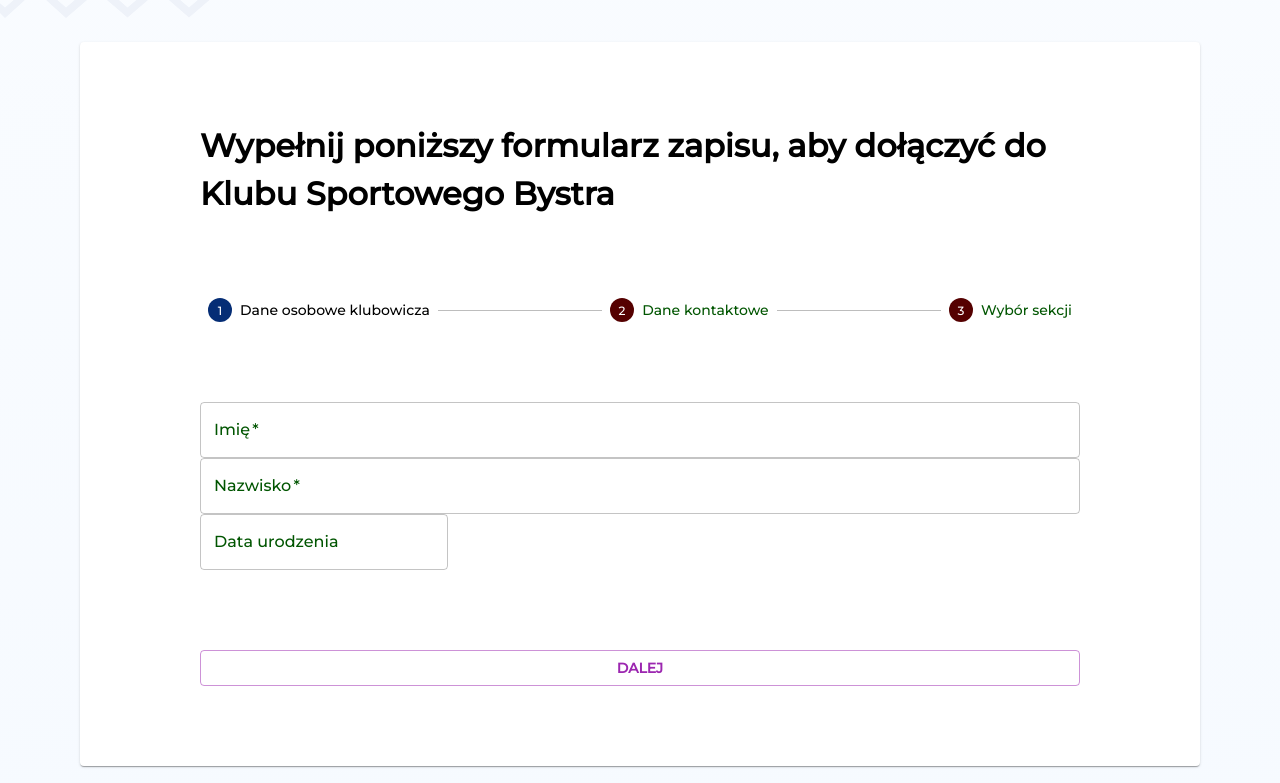
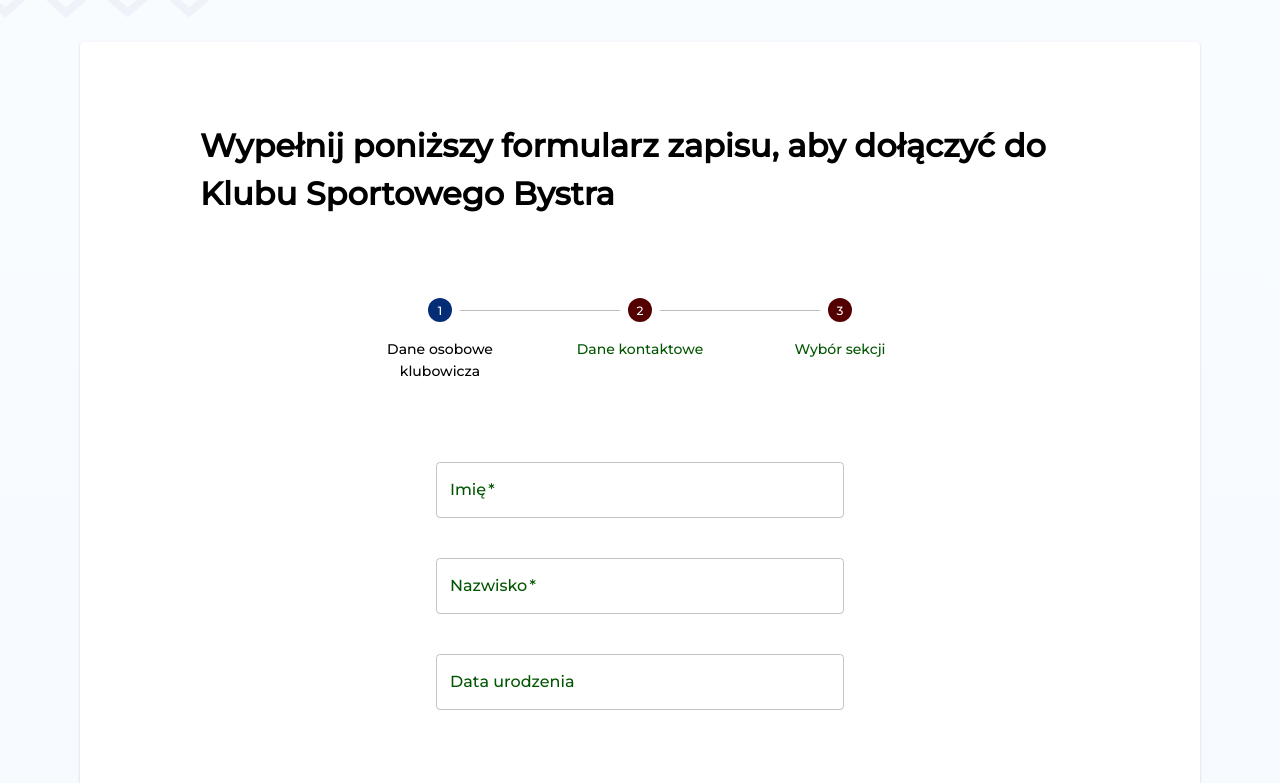
Before and after one commit to marbolba/ks-bystra, a React (Vite) app: page / in a window 1280 px wide. Shown: the part 1437-2220 px from the top of the page. Built offline with nearby package versions, Linux system fonts and the light colour scheme.

Commit message:
Add form step2

```diff
--- a/src/components/MediumGapSection/MediumGapSection.styled.tsx
+++ b/src/components/MediumGapSection/MediumGapSection.styled.tsx
@@ -1,9 +1,16 @@
 import { styled } from "@mui/material/styles";
 
-const MediumGapSection = styled("div")`
+type Props = {
+  alignItems?: string;
+  fullWidth?: boolean;
+};
+
+const MediumGapSection = styled("div")<Props>`
   display: flex;
   flex-direction: column;
   gap: 80px;
+  width: ${(props) => (props.fullWidth ? "100%" : "auto")};
+  align-items: ${(props) => props.alignItems || "flex-start"};
 `;
 
 export default { MediumGapSection };
--- a/src/components/MediumGapSection/MediumGapSection.tsx
+++ b/src/components/MediumGapSection/MediumGapSection.tsx
@@ -1,9 +1,15 @@
 import S from "./MediumGapSection.styled";
 
-type Props = { children: React.ReactNode };
+type Props = {
+  alignItems?: string;
+  fullWidth?: boolean;
+  children: React.ReactNode;
+};
 
-const MediumGapSection = ({ children }: Props) => (
-  <S.MediumGapSection>{children}</S.MediumGapSection>
+const MediumGapSection = ({ children, alignItems, fullWidth }: Props) => (
+  <S.MediumGapSection alignItems={alignItems} fullWidth={fullWidth}>
+    {children}
+  </S.MediumGapSection>
 );
 
 export default MediumGapSection;
--- a/src/components/SectionApply/SectionApplyForm/FormSteps/FormStep1.tsx
+++ b/src/components/SectionApply/SectionApplyForm/FormSteps/FormStep1.tsx
@@ -1,3 +1,4 @@
+import SmallGapSection from "@/components/SmallGapSection/SmallGapSection";
 import { TextField } from "@mui/material";
 import { DatePicker, LocalizationProvider } from "@mui/x-date-pickers";
 import { AdapterDayjs } from "@mui/x-date-pickers/AdapterDayjs";
@@ -12,7 +13,7 @@ type Props = {
 };
 
 const FormStep1 = ({ name, surname, birthDate, onChangeHandler }: Props) => (
-  <>
+  <SmallGapSection>
     <TextField
       label="Imię"
       name="name"
@@ -21,7 +22,6 @@ const FormStep1 = ({ name, surname, birthDate, onChangeHandler }: Props) => (
       variant="outlined"
       color="secondary"
       type="text"
-      fullWidth
       value={name}
       //   error={emailError}
     />
@@ -45,13 +45,13 @@ const FormStep1 = ({ name, surname, birthDate, onChangeHandler }: Props) => (
           onChangeHandler({
             target: {
               name: "birthDate",
-              value: selectedDate,
+              value: selectedDate?.toISOString(),
             },
           } as unknown as React.ChangeEvent<HTMLInputElement | HTMLTextAreaElement>)
         }
       />
     </LocalizationProvider>
-  </>
+  </SmallGapSection>
 );
 
 export default FormStep1;
--- /dev/null
+++ b/src/components/SectionApply/SectionApplyForm/FormSteps/FormStep2.tsx
@@ -0,0 +1,39 @@
+import SmallGapSection from "@/components/SmallGapSection/SmallGapSection";
+import { TextField } from "@mui/material";
+
+type Props = {
+  phoneNumber: string;
+  email: string;
+  onChangeHandler: (
+    e: React.ChangeEvent<HTMLInputElement | HTMLTextAreaElement>
+  ) => void;
+};
+
+const FormStep2 = ({ phoneNumber, email, onChangeHandler }: Props) => (
+  <SmallGapSection>
+    <TextField
+      label="Numer telefonu"
+      name="phoneNumber"
+      onChange={(e) => onChangeHandler(e)}
+      required
+      variant="outlined"
+      color="secondary"
+      type="tel"
+      fullWidth
+      value={phoneNumber}
+    />
+    <TextField
+      label="E-mail"
+      name="email"
+      onChange={(e) => onChangeHandler(e)}
+      required
+      variant="outlined"
+      color="secondary"
+      type="email"
+      value={email}
+      fullWidth
+    />
+  </SmallGapSection>
+);
+
+export default FormStep2;
--- /dev/null
+++ b/src/components/SectionApply/SectionApplyForm/SectionApplyForm.styled.tsx
@@ -0,0 +1,15 @@
+import { styled } from "@mui/material/styles";
+import { Stepper } from "@mui/material";
+
+const StyledStepper = styled(Stepper)`
+  width: 600px;
+`;
+
+const StyledForm = styled("form")`
+  width: 408px;
+`;
+
+export default {
+  Stepper: StyledStepper,
+  Form: StyledForm,
+};
--- a/src/components/SectionApply/SectionApplyForm/SectionApplyForm.tsx
+++ b/src/components/SectionApply/SectionApplyForm/SectionApplyForm.tsx
@@ -1,17 +1,23 @@
 import Button from "@mui/material/Button";
 import { useState } from "react";
-import { Step, StepLabel, Stepper } from "@mui/material";
+import { Step, StepLabel } from "@mui/material";
 import FormStep1 from "./FormSteps/FormStep1";
+import FormStep2 from "./FormSteps/FormStep2";
+import S from "./SectionApplyForm.styled";
+import MediumGapSection from "@/components/MediumGapSection/MediumGapSection";
 
 const STEPS = ["Dane osobowe klubowicza", "Dane kontaktowe", "Wybór sekcji"];
+const DEFAULT_FORM_DATA = {
+  name: "",
+  surname: "",
+  birthDate: null,
+  phoneNumber: "",
+  email: "",
+};
 
 const SectionApplyForm = () => {
   const [activeStep, setActiveStep] = useState(0);
-  const [formData, setFormData] = useState({
-    name: "",
-    surname: "",
-    birthDate: null,
-  });
+  const [formData, setFormData] = useState(DEFAULT_FORM_DATA);
 
   const handleChange = (
     event: React.ChangeEvent<HTMLInputElement | HTMLTextAreaElement>
@@ -25,29 +31,21 @@ const SectionApplyForm = () => {
   const handleSubmit = (event: any) => {
     event.preventDefault();
 
-    // setEmailError(false);
-    // setPasswordError(false);
-
-    // if (formData.name == "") {
-    //   setEmailError(true);
-    // }
-    // if (formData.surname == "") {
-    //   setPasswordError(true);
-    // }
+    // TODO validate form
 
     console.log(formData);
   };
 
   return (
-    <>
-      <Stepper activeStep={activeStep}>
+    <MediumGapSection alignItems="center" fullWidth>
+      <S.Stepper activeStep={activeStep} alternativeLabel>
         {STEPS.map((label) => (
           <Step key={label}>
             <StepLabel>{label}</StepLabel>
           </Step>
         ))}
-      </Stepper>
-      <form>
+      </S.Stepper>
+      <S.Form>
         {activeStep === 0 && (
           <FormStep1
             name={formData.name}
@@ -56,7 +54,14 @@ const SectionApplyForm = () => {
             onChangeHandler={handleChange}
           />
         )}
-      </form>
+        {activeStep === 1 && (
+          <FormStep2
+            phoneNumber={formData.phoneNumber}
+            email={formData.email}
+            onChangeHandler={handleChange}
+          />
+        )}
+      </S.Form>
 
       {activeStep < STEPS.length ? (
         <Button
@@ -71,7 +76,7 @@ const SectionApplyForm = () => {
           SUBMIT
         </Button>
       )}
-    </>
+    </MediumGapSection>
   );
 };
 
--- a/src/pages/Home/Home.styled.tsx
+++ b/src/pages/Home/Home.styled.tsx
@@ -3,6 +3,7 @@ import { styled } from "@mui/material/styles";
 const PageWrapper = styled("div")`
   width: 100%;
   height: 100%;
+  margin: 0 auto;
   max-width: 1440px;
 `;
 
```
